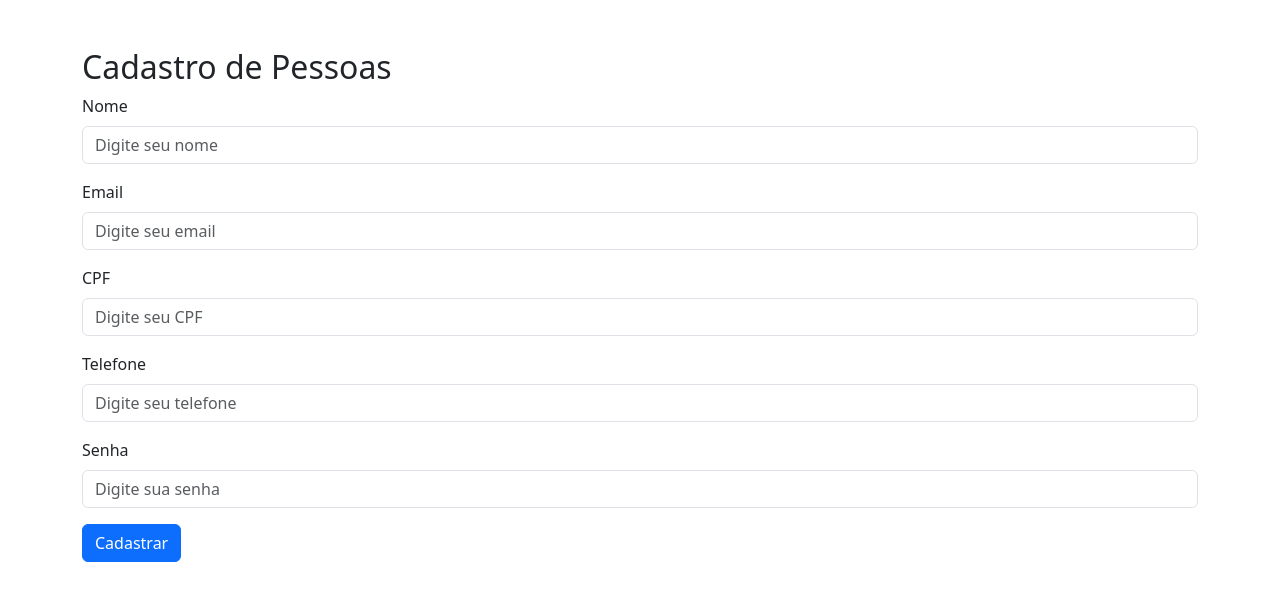
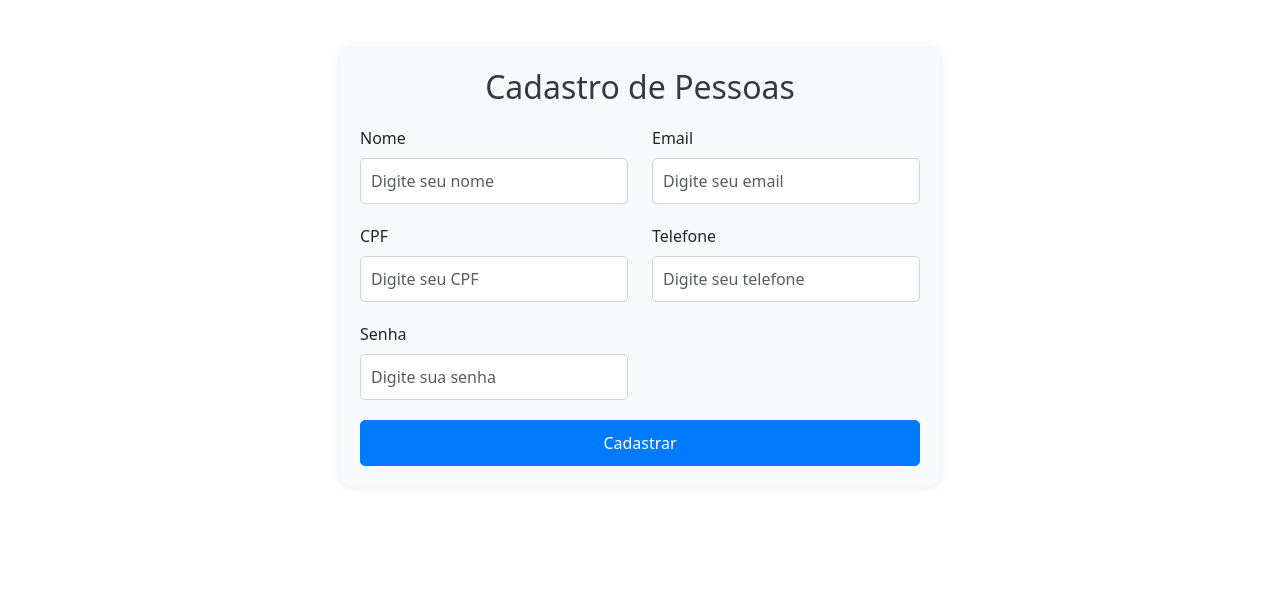
Before and after one commit to DanielSanoli/evenement-master, an Angular app in the folder frontend/: page /cadastrar in a window 1280 px wide. Shown: the top 600 px of the page. Built offline with nearby package versions, Linux system fonts and the light colour scheme.

Commit message:
fazendo alterações visuais e corrigindo 404 do logo

```diff
--- a/frontend/angular.json
+++ b/frontend/angular.json
@@ -23,8 +23,10 @@
             "assets": [
               {
                 "glob": "**/*",
-                "input": "public"
-              }
+                "input": "src/assets",
+                "output": "/assets"
+              },
+              "src/favicon.ico"
             ],
             "styles": [
               "src/styles.css"
@@ -86,8 +88,10 @@
             "assets": [
               {
                 "glob": "**/*",
-                "input": "public"
-              }
+                "input": "src/assets",
+                "output": "/assets"
+              },
+              "src/favicon.ico"
             ],
             "styles": [
               "src/styles.css"
--- a/frontend/src/app/app.component.ts
+++ b/frontend/src/app/app.component.ts
@@ -9,5 +9,5 @@ import { RouterOutlet } from '@angular/router';
   styleUrl: './app.component.css'
 })
 export class AppComponent {
-  title = 'frontend';
+  title = 'evenement-master';
 }
--- a/frontend/src/app/app.routes.ts
+++ b/frontend/src/app/app.routes.ts
@@ -1,8 +1,6 @@
-import { NgModule } from '@angular/core';
-import { RouterModule, Routes } from '@angular/router';
+import { provideRouter, Routes } from '@angular/router';
 import { HomeComponent } from './home/home.component';
 import { CadastroComponent } from './cadastro/cadastro.component';
-import { HttpClientModule } from '@angular/common/http';
 import { LoginComponent } from './login/login.component';
 
 export const routes: Routes = [
@@ -12,8 +10,6 @@ export const routes: Routes = [
 ];
 
 
-@NgModule({
-    imports: [RouterModule.forRoot(routes), HttpClientModule],
-    exports: [RouterModule]
-})
-export class AppRoutingModule { }
+export const appRoutingProviders = [
+    provideRouter(routes)
+  ];
--- a/frontend/src/app/cadastro/cadastro.component.css
+++ b/frontend/src/app/cadastro/cadastro.component.css
@@ -0,0 +1,39 @@
+.container {
+    max-width: 600px;
+    margin: 0 auto;
+    padding: 20px;
+    background-color: #f8f9fa;
+    border-radius: 10px;
+    box-shadow: 0 0 10px rgba(0, 0, 0, 0.1);
+}
+
+h2 {
+    text-align: center;
+    margin-bottom: 20px;
+    color: #343a40;
+}
+
+.form-control {
+    border-radius: 5px;
+    border: 1px solid #ced4da;
+    padding: 10px;
+    font-size: 16px;
+}
+
+.mb-3 {
+    margin-bottom: 20px !important;
+}
+
+.btn-primary {
+    background-color: #007bff;
+    border-color: #007bff;
+    padding: 10px 20px;
+    font-size: 16px;
+    border-radius: 5px;
+    width: 100%;
+}
+
+.btn-primary:hover {
+    background-color: #0056b3;
+    border-color: #004085;
+}
--- a/frontend/src/app/cadastro/cadastro.component.html
+++ b/frontend/src/app/cadastro/cadastro.component.html
@@ -1,25 +1,31 @@
 <div class="container mt-5">
     <h2>Cadastro de Pessoas</h2>
     <form>
-        <div class="mb-3">
+        <div class="row mb-3">
+            <div class="col-md-6">
                 <label for="nome" class="form-label">Nome</label>
                 <input type="text" class="form-control" id="nome" placeholder="Digite seu nome">
             </div>
-        <div class="mb-3">
+            <div class="col-md-6">
                 <label for="email" class="form-label">Email</label>
                 <input type="email" class="form-control" id="email" placeholder="Digite seu email">
             </div>
-        <div class="mb-3">
+        </div>
+        <div class="row mb-3">
+            <div class="col-md-6">
                 <label for="cpf" class="form-label">CPF</label>
-            <input type="text" class="form-control" id="email" placeholder="Digite seu CPF">
+                <input type="text" class="form-control" id="cpf" placeholder="Digite seu CPF">
             </div>
-        <div class="mb-3">
+            <div class="col-md-6">
                 <label for="telefone" class="form-label">Telefone</label>
-            <input type="tel" class="form-control" id="email" placeholder="Digite seu telefone">
+                <input type="tel" class="form-control" id="telefone" placeholder="Digite seu telefone">
             </div>
-        <div class="mb-3">
+        </div>
+        <div class="row mb-3">
+            <div class="col-md-6">
                 <label for="senha" class="form-label">Senha</label>
-            <input type="password" class="form-control" id="email" placeholder="Digite sua senha">
+                <input type="password" class="form-control" id="senha" placeholder="Digite sua senha">
+            </div>
         </div>
         <button type="submit" class="btn btn-primary">Cadastrar</button>
     </form>
--- a/frontend/src/app/home/home.component.css
+++ b/frontend/src/app/home/home.component.css
@@ -1,3 +1,10 @@
+/* Estilizar o corpo da página */
+body {
+  background-color: #f8f9fa;
+  font-family: Arial, sans-serif;
+}
+
+/* Estilizar o container */
 .container {
   display: flex;
   flex-direction: column;
@@ -7,11 +14,35 @@
   text-align: center;
 }
 
+/* Estilizar o título */
 h1 {
   color: #3f51b5;
   margin-bottom: 20px;
 }
 
+/* Estilizar a imagem do logo */
+.logo {
+  max-width: 100%;
+  height: auto;
+}
+
+/* Estilizar os botões */
+.btn-primary, .btn-secondary {
+  padding: 10px 20px;
+  font-size: 16px;
+  border-radius: 5px;
+}
+
+.btn-primary:hover, .btn-secondary:hover {
+  opacity: 0.9;
+}
+
+/* Adicionar espaçamento entre os botões */
+.position-absolute .btn + .btn {
+  margin-left: 10px;
+}
+
+/* Estilizar o botão de criar evento */
 .create-event-button {
   background-color: #3f51b5;
   color: white;
@@ -25,3 +56,7 @@
   cursor: pointer;
   border-radius: 4px;
 }
+
+.create-event-button:hover {
+  background-color: #303f9f;
+}
--- a/frontend/src/app/home/home.component.html
+++ b/frontend/src/app/home/home.component.html
@@ -5,6 +5,8 @@
     <meta name="viewport" content="width=device-width, initial-scale=1.0">
     <title>Evenement Master</title>
     <!-- Certifique-se de incluir o CSS do Bootstrap aqui -->
+    <link rel="stylesheet" href="https://stackpath.bootstrapcdn.com/bootstrap/4.5.2/css/bootstrap.min.css">
+    <link rel="stylesheet" href="home.component.css">
 </head>
 <body>
     <div class="container position-relative">
@@ -15,10 +17,10 @@
         <div class="row justify-content-center align-items-center vh-100">
             <div class="col-6">
                 <div class="text-center">
-                    <img src="/frontend/src/img/event-master.png" alt="Logo" class="mb-4">
+                    <img src="assets/img/event-master.png" alt="Logo" class="mb-4 logo">
                     <h1 class="display-4 mb-3">Bem vindo ao Evenement Master</h1>
                     <p class="lead mb-5">Crie e gerencie seus eventos de maneira fácil e eficiente.</p>
-                    <a href="#" class="btn btn-primary btn-lg">Criar Evento</a>
+                    <a href="#" class="btn btn-primary btn-lg create-event-button">Criar Evento</a>
                 </div>
             </div>
         </div>
--- a/frontend/src/main.ts
+++ b/frontend/src/main.ts
@@ -1,6 +1,8 @@
 import { bootstrapApplication } from '@angular/platform-browser';
-import { appConfig } from './app/app.config';
 import { AppComponent } from './app/app.component';
+import { appRoutingProviders } from './app/app.routes';
 
-bootstrapApplication(AppComponent, appConfig)
+bootstrapApplication(AppComponent, {
+  providers: [appRoutingProviders]
+})
   .catch((err) => console.error(err));
```
Also changed, not shown: frontend/src/assets/img/event-master.png (renamed from frontend/src/img/event-master.png), 1 other file (tests, documents, lock files or other folders). Lines whose indentation alone changed are shown as unchanged.
